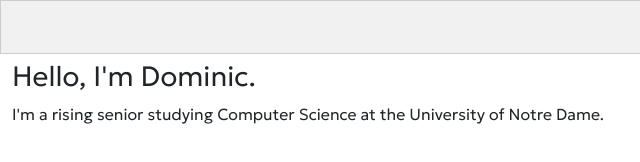
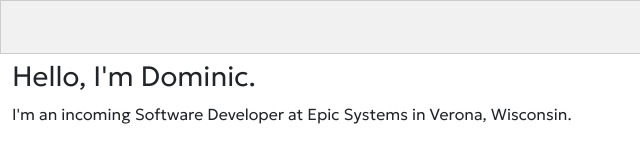
Before and after one commit to dominicdiederich/dominicdiederich.github.io, a plain HTML site: page index.html in a window 1280 px wide. Shown: the full height of the page, 0-640 px from the left. Drawn offline with nearby package versions, Linux system fonts and the light colour scheme.

Commit message:
Update index.html

```diff
--- a/index.html
+++ b/index.html
@@ -44,7 +44,7 @@
 
   <div id="Home" class="tabcontent">
     <h3>Hello, I'm Dominic.</h3>
-    <p>I'm a rising senior studying Computer Science at the University of Notre Dame.</p>
+    <p>I'm an incoming Software Developer at Epic Systems in Verona, Wisconsin.</p>
   </div>
 
 </body>
```
